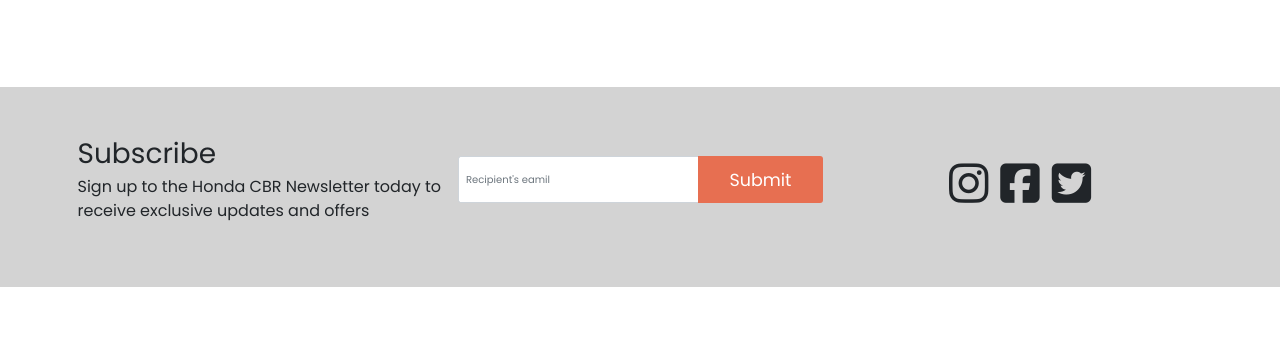
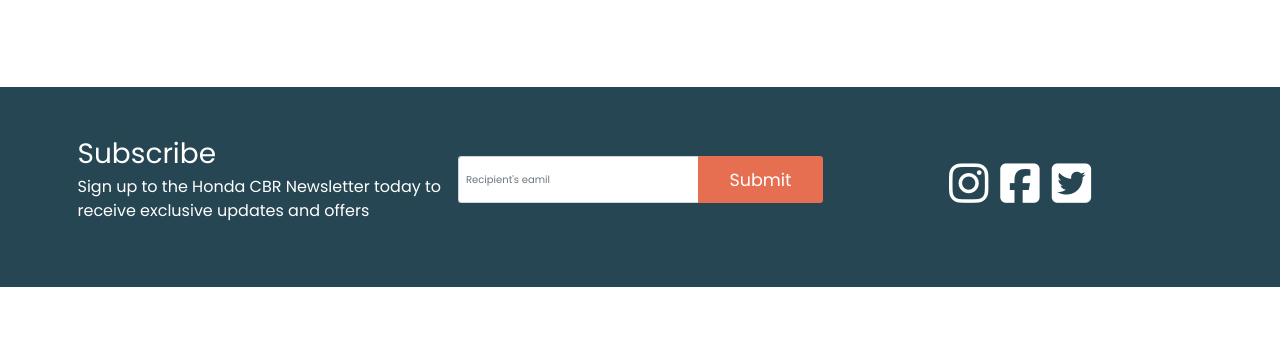
Before and after one commit to bkuddin/bk-honda, a plain HTML site: page index.html in a window 1280 px wide. Shown: the part 2330-2674 px from the top of the page. Drawn offline with nearby package versions, Linux system fonts and the light colour scheme.

Commit message:
Background color changed in the Extra section-1

```diff
--- a/index.html
+++ b/index.html
@@ -420,7 +420,7 @@
         </div>
       </div>
       <!-- Extra Section-1 -->
-      <div class="container-fluid cbr-bg-secondary cbr-social-section my-5">
+      <div class="container-fluid cbr-bg cbr-social-section my-5 text-white">
         <div class="container text-center">
           <div class="row align-items-center">
             <div class="col-md-4 text-start">
--- a/style.css
+++ b/style.css
@@ -69,9 +69,6 @@ btn {
 
 /* Extra Section 1 Style */
 
-.cbr-bg-secondary {
-  background: lightgray;
-}
 .cbr-social-section {
   height: 20rem;
   padding-top: 5rem;
```
